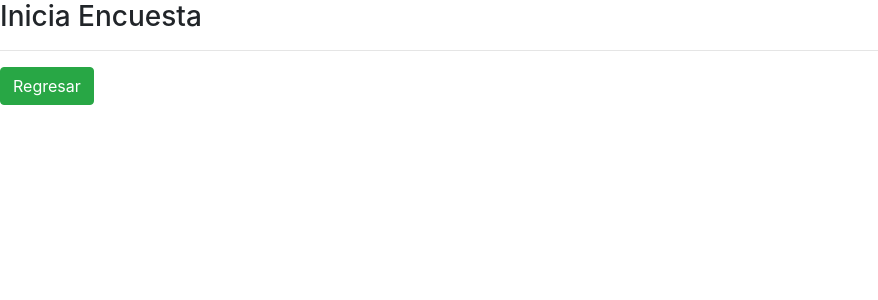
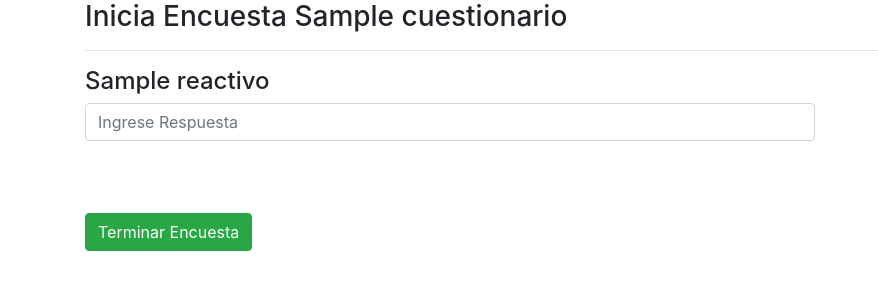
Before and after one commit to SkyllerXBruce/aleph, a CodeIgniter app: page /aleph/index.php/encuestador/inicia/1 in a window 1280 px wide. Shown: the top 300 px of the page, without its empty margins (0-878 px from the left). Run offline with CodeIgniter, Linux system fonts and the light colour scheme; tables that the repository leaves empty hold one stand-in row (values such as "Sample post").

Commit message:
Se creó la lista dinamica de reactivos para los Encuestados

```diff
--- a/application/views/encuestador/inicia_encuesta.php
+++ b/application/views/encuestador/inicia_encuesta.php
@@ -1,11 +1,26 @@
 <!-- Formulario de Datos del Encuestado -->
 <!-- Se agrega el metodo para mandar los datos -->
-<form action="<?= base_url('encuestador') ?>" method="POST">
-	<!-- Titulo de Datos del Encuestado -->
-	<h3>Inicia Encuesta</h3>
-	<hr>
-	<!-- Boton para el Agregar Todos los Datos -->
-  <div class="form-group">
-    <input type="submit" class="btn btn-success" value="Regresar">
-  </div>
+<form action="<?= base_url('encuestador/addEncuesta/'.$quest[0]->IdCuestionario) ?>" method="POST">
+	<div class="container">
+		<!-- Titulo de Datos del Encuestado -->
+		<h3>Inicia Encuesta <?= $quest[0]->Nombre_Cuestionario ?></h3>
+		<hr>
+		<div class="row">
+			<div class="col-8">
+				<div data-spy="scroll" data-target="#list-example" data-offset="0" class="scrollspy-example">
+				<?php foreach($reactivos as $item): ?>
+					<h4><?= $item->Nombre_Reactivo ?></h4>
+					<input type="text" name="resp[]" class="form-control" placeholder="Ingrese Respuesta" value="<?= set_value('resp[]') ?>">
+					<br>
+				<?php endforeach; ?>
+				</div>
+			</div>
+		</div>
+		<br>
+		<br>
+		<!-- Boton para el Agregar Todos los Datos -->
+		<div class="form-group">
+			<input type="submit" class="btn btn-success" value="Terminar Encuesta">
+		</div>
+	</div>
 </form>
```
